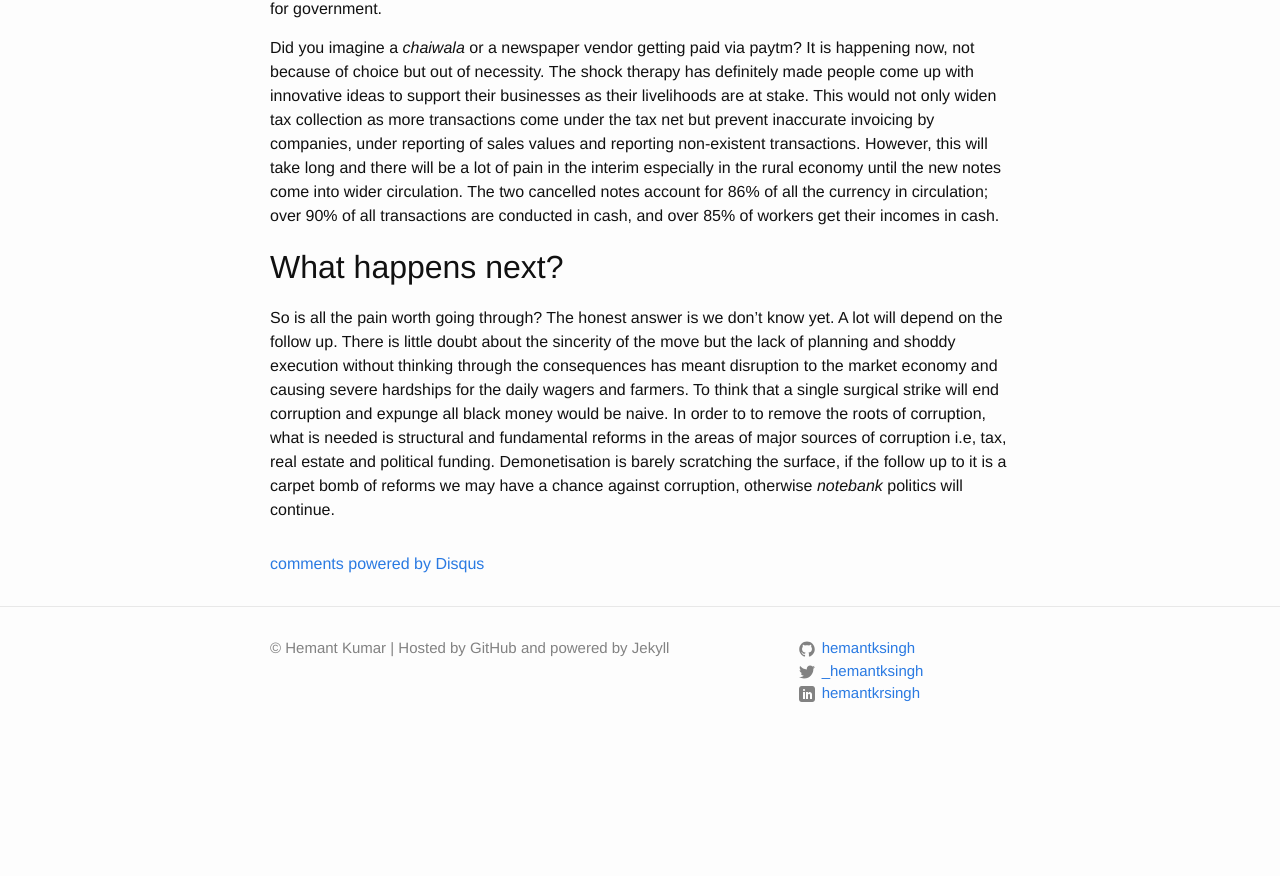
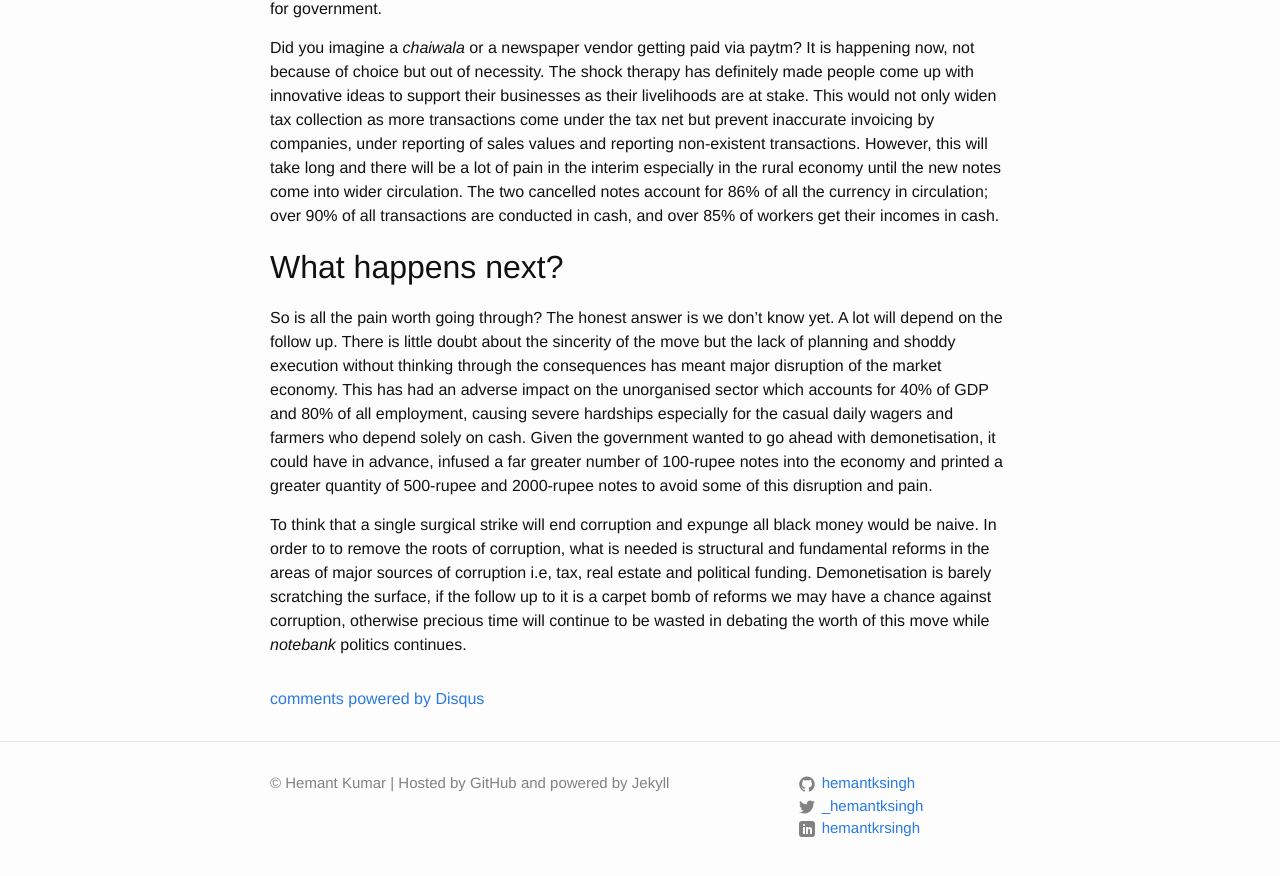
Before and after one commit to hemantksingh/hemantksingh.github.io, a Jekyll site: the page built from _posts/politics/2016-11-20-demonetisation-surgical-strike-carpet-bomb.markdown, in a window 1280 px wide and 900 px high, scrolled down 1394 px. Shown: the top 876 px of the window. Built offline with Jekyll 4.4.1, drawn with Linux system fonts in a browser that asks for light colours; comment, search, counter and statistics services are not loaded; before the commit the page ends 2159 px from its top, so only the background shows below that.

Commit message:
Updates demonitisation post.

```diff
--- a/_posts/politics/2016-11-20-demonetisation-surgical-strike-carpet-bomb.markdown
+++ b/_posts/politics/2016-11-20-demonetisation-surgical-strike-carpet-bomb.markdown
@@ -35,4 +35,6 @@ According to the Ministry of Finance 2012 report, roughly 6 percent of the total
 Did you imagine a *chaiwala* or a newspaper vendor getting paid via paytm? It is happening now, not because of choice but out of necessity. The shock therapy has definitely made people come up with innovative ideas to support their businesses as their livelihoods are at stake. This would not only widen tax collection as more transactions come under the tax net but prevent inaccurate invoicing by companies, under reporting of sales values and reporting non-existent transactions. However, this will take long and there will be a lot of pain in the interim especially in the rural economy until the new notes come into wider circulation. The two cancelled notes account for 86% of all the currency in circulation; over 90% of all transactions are conducted in cash, and over 85% of workers get their incomes in cash.
 
 ## What happens next?
-So is all the pain worth going through? The honest answer is we don't know yet. A lot will depend on the follow up. There is little doubt about the sincerity of the move but the lack of planning and shoddy execution without thinking through the consequences has meant disruption to the market economy and causing severe hardships for the daily wagers and farmers. To think that a single surgical strike will end corruption and expunge all black money would be naive. In order to to remove the roots of corruption, what is needed is structural and fundamental reforms in the areas of major sources of corruption i.e, tax, real estate and political funding. Demonetisation is barely scratching the surface, if the follow up to it is a carpet bomb of reforms we may have a chance against corruption, otherwise *notebank* politics will continue.
+So is all the pain worth going through? The honest answer is we don't know yet. A lot will depend on the follow up. There is little doubt about the sincerity of the move but the lack of planning and shoddy execution without thinking through the consequences has meant major disruption of the market economy. This has had an adverse impact on the unorganised sector which accounts for 40% of GDP and 80% of all employment, causing severe hardships especially for the casual daily wagers and farmers who depend solely on cash. Given the government wanted to go ahead with demonetisation, it could have in advance, infused a far greater number of 100-rupee notes into the economy and printed a greater quantity of 500-rupee and 2000-rupee notes to avoid some of this disruption and pain.
+
+To think that a single surgical strike will end corruption and expunge all black money would be naive. In order to to remove the roots of corruption, what is needed is structural and fundamental reforms in the areas of major sources of corruption i.e, tax, real estate and political funding. Demonetisation is barely scratching the surface, if the follow up to it is a carpet bomb of reforms we may have a chance against corruption, otherwise precious time will continue to be wasted in debating the worth of this move while *notebank* politics continues.
```
